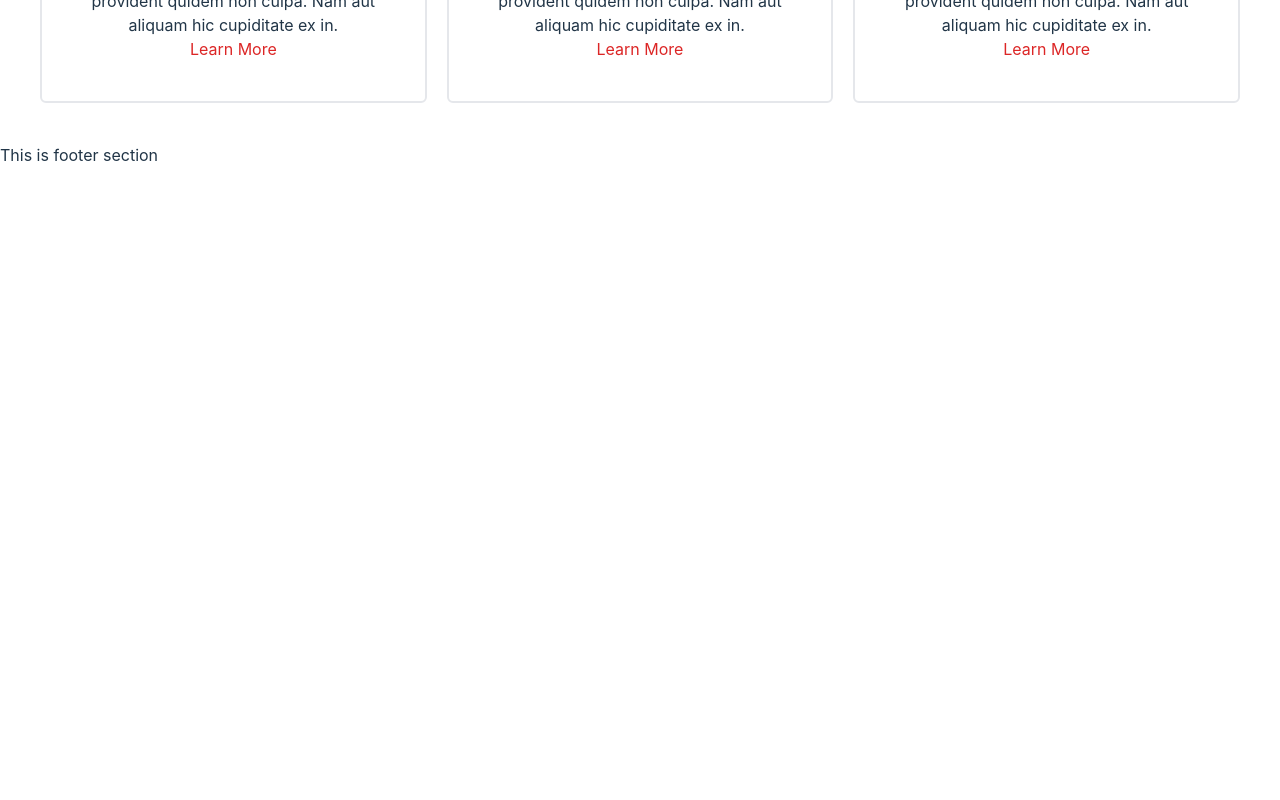
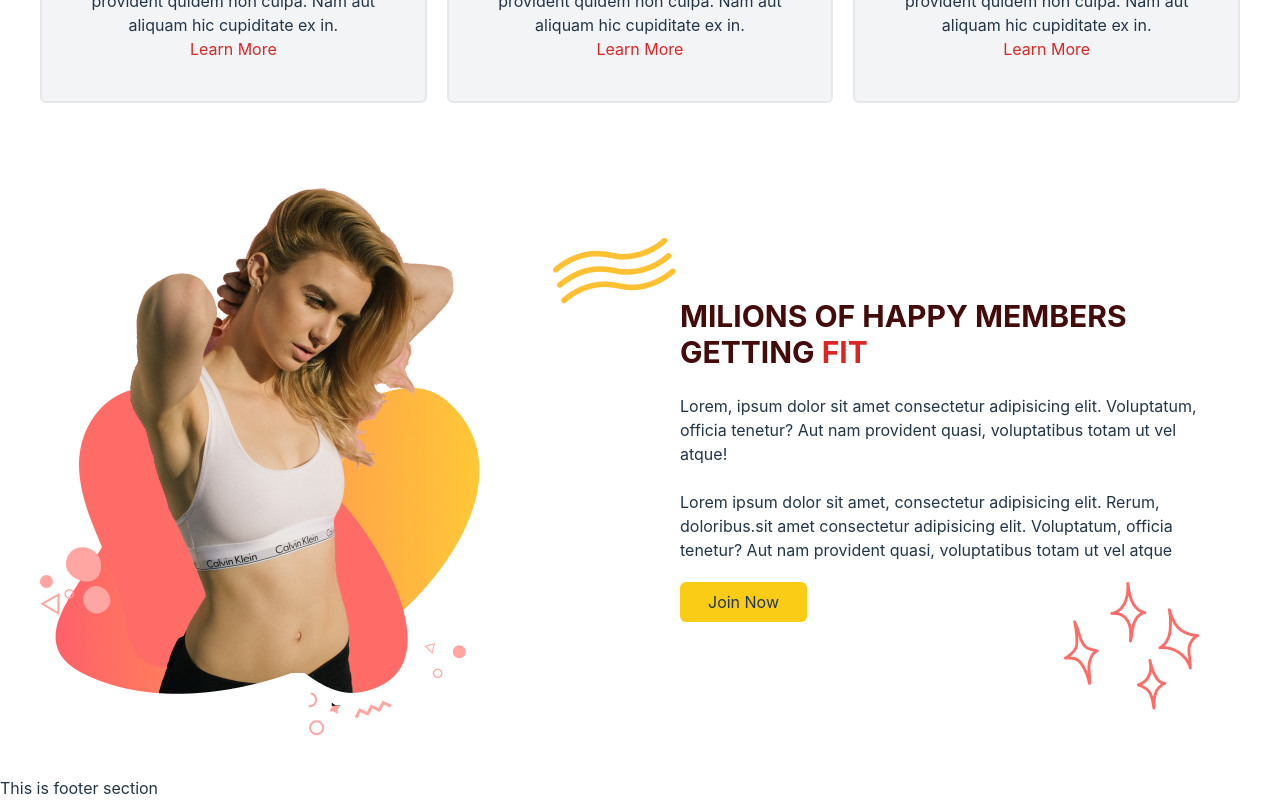
Before and after one commit to Flocky05/GymGirl, a React (Vite) app: page / in a window 1280 px wide. Shown: the part 1356-2156 px from the top of the page. Before the commit the page ends 1523 px from the top, so only its background shows below. Built offline with nearby package versions, Linux system fonts and the light colour scheme.

Commit message:
added moreBenifites section

```diff
--- a/src/component/Benefits/Benefits.jsx
+++ b/src/component/Benefits/Benefits.jsx
@@ -1,5 +1,6 @@
 import { Link } from "react-router-dom";
 import img1 from "../../assets/study-48.png"
+import MoreBeniftits from "../MoreBenifits/MoreBeniftits";
 
 const Benefits = () => {
     return (
@@ -7,7 +8,7 @@ const Benefits = () => {
             <h2 className="text-3xl font-bold text-red-950 p-10 uppercase">More then just gym</h2>
             <p className="px-10">Lorem, ipsum dolor sit amet consectetur adipisicing elit. Cupiditate sapiente quae laboriosam excepturi perspiciatis, quasi cum fugit velit deleniti at.</p>
             <div className="grid grid-cols-1 md:grid-cols-2 lg:grid-cols-3 gap-5 m-10">
-                <div className="p-10 px-5 border-2 rounded-md">
+                <div className="p-10 px-5 border-2 rounded-md bg-gray-100">
                     <img className="p-4 rounded-full border-2 mx-auto bg-red-100" src={img1} alt="" />
                     <div className="text-center">
                          <h2 className="text-xl font-bold">Facalties of Department</h2>
@@ -15,7 +16,7 @@ const Benefits = () => {
                          <Link className="text-red-600" to="/">Learn More</Link>
                     </div>
                 </div>
-                <div className="p-10 px-5 border-2 rounded-md">
+                <div className="p-10 px-5 border-2 rounded-md bg-gray-100">
                     <img className="p-4 rounded-full border-2 mx-auto bg-red-100" src={img1} alt="" />
                     <div className="text-center">
                          <h2 className="text-xl font-bold">Facalties of Department</h2>
@@ -23,7 +24,7 @@ const Benefits = () => {
                          <Link className="text-red-600" to="/">Learn More</Link>
                     </div>
                 </div>
-                <div className="p-10 px-5 border-2 rounded-md">
+                <div className="p-10 px-5 border-2 rounded-md bg-gray-100">
                     <img className="p-4 rounded-full border-2 mx-auto bg-red-100" src={img1} alt="" />
                     <div className="text-center">
                          <h2 className="text-xl font-bold">Facalties of Department</h2>
@@ -32,6 +33,7 @@ const Benefits = () => {
                     </div>
                 </div>
             </div>
+            <MoreBeniftits></MoreBeniftits>
         </div>
     );
 };
--- /dev/null
+++ b/src/component/MoreBenifits/MoreBeniftits.jsx
@@ -0,0 +1,23 @@
+import img1 from "../../assets/BenefitsPageGraphic.png"
+import img2 from "../../assets/AbstractWaves.png"
+import img3 from "../../assets/Sparkles.png"
+
+const MoreBeniftits = () => {
+    return (
+        <div className="grid grid-cols-2 p-10 items-center">
+            <div>
+                <img src={img1} alt="" />
+            </div>
+            <div className="relative px-10">
+                <img className="absolute -mt-16 -ml-32" src={img2} alt="" />
+                <h2 className="text-red-950 text-3xl font-bold uppercase">Milions of Happy members getting <span className="text-red-600">fit</span></h2>
+                <p className="py-6">Lorem, ipsum dolor sit amet consectetur adipisicing elit. Voluptatum, officia tenetur? Aut nam provident quasi, voluptatibus totam ut vel atque!</p>
+                <p>Lorem ipsum dolor sit amet, consectetur adipisicing elit. Rerum, doloribus.sit amet consectetur adipisicing elit. Voluptatum, officia tenetur? Aut nam provident quasi, voluptatibus totam ut vel atque</p>
+                <button className="bg-yellow-400 px-7 py-2 rounded-md mt-5">Join Now</button>
+                <img className="absolute ml-96 -mt-10" src={img3} alt="" />
+            </div>
+        </div>
+    );
+};
+
+export default MoreBeniftits;
--- /dev/null
+++ b/src/component/Our_classes/Classes.jsx
@@ -0,0 +1,11 @@
+
+
+const Classes = () => {
+    return (
+        <div>
+
+        </div>
+    );
+};
+
+export default Classes;
```
